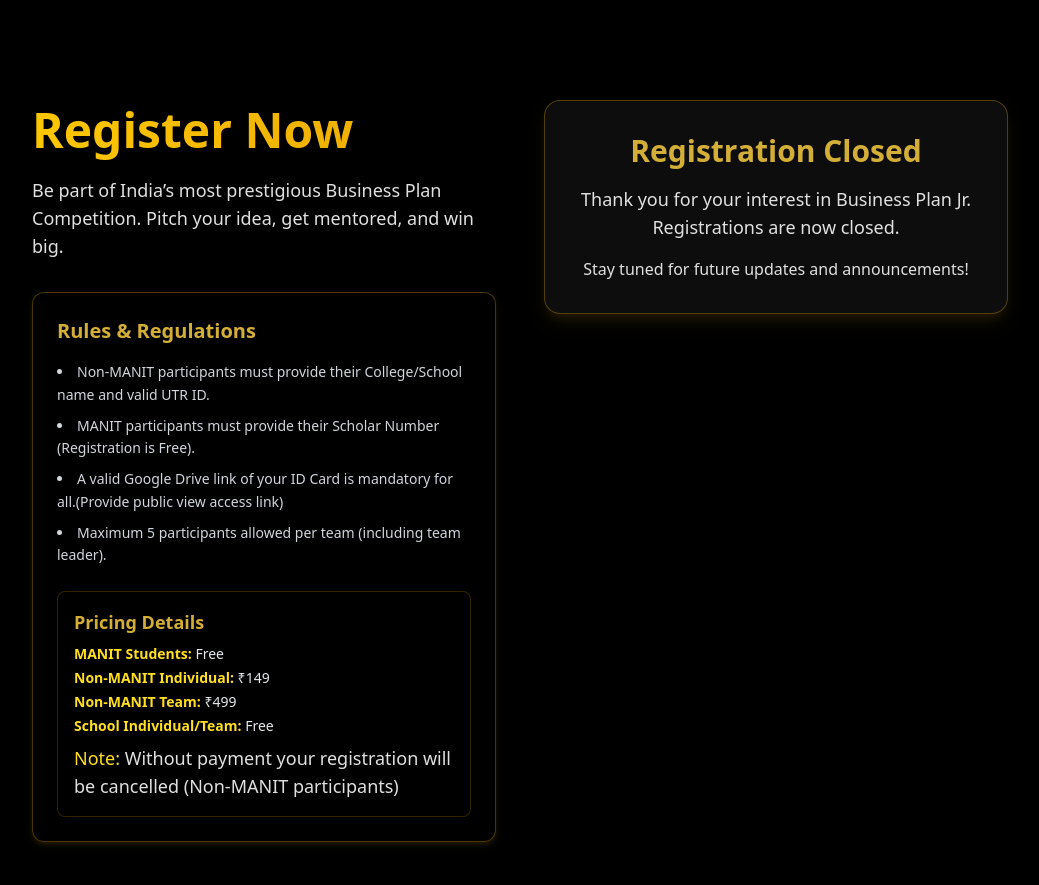
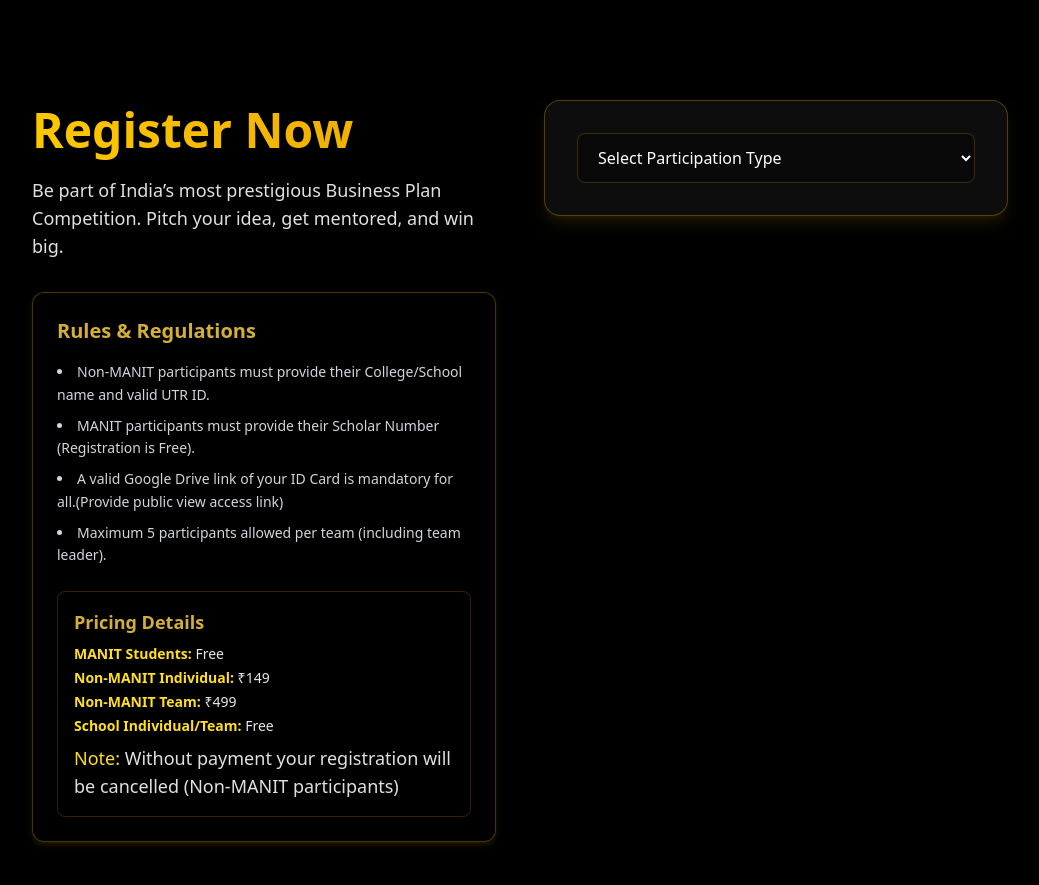
Before and after one commit to Sanschinu95/E-Summit-25, a React (Vite) app in the folder bplanjr/: page / in a window 1280 px wide. Shown: the part 3020-3905 px from the top of the page, without its empty margins (120-1159 px from the left). Built offline with nearby package versions, Linux system fonts and the light colour scheme.

Commit message:
Update RegisterNow.jsx

```diff
--- a/bplanjr/src/components/RegisterNow.jsx
+++ b/bplanjr/src/components/RegisterNow.jsx
@@ -194,7 +194,7 @@
 
         {/* Right Side - Form */}
         <div className="bg-white/5 backdrop-blur-lg border border-yellow-500/30 rounded-2xl p-8 shadow-lg shadow-yellow-500/10">
-          <div className="text-center">
+          {/* <div className="text-center">
     <h3 className="text-3xl font-bold text-yellow-400 mb-4">Registration Closed</h3>
     <p className="text-gray-300 text-lg">
       Thank you for your interest in Business Plan Jr. Registrations are now closed.
@@ -203,9 +203,9 @@
       Stay tuned for future updates and announcements!
     </p>
 
-  </div>
+  </div> */}
 
-          {/* <form className="space-y-6" onSubmit={handleSubmit}>
+          <form className="space-y-6" onSubmit={handleSubmit}>
             <select
               value={participationType}
               onChange={(e) => setParticipationType(e.target.value)}
@@ -317,7 +317,6 @@
                   </>
                 )}
 
-                // MANIT / Other College / School Radio Buttons
                 <div className="space-y-2">
                   <p className="text-white font-semibold">
                     Select Institute Type <span className="text-red-500">*</span>
@@ -479,7 +478,7 @@
                 </button>
               </>
             )}
-          </form> */}
+          </form>
         </div>
 
       </div>
```
